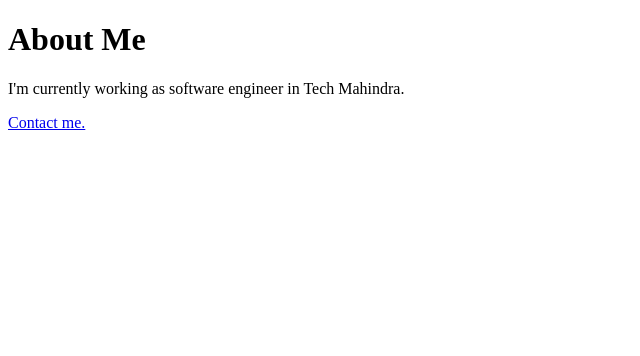
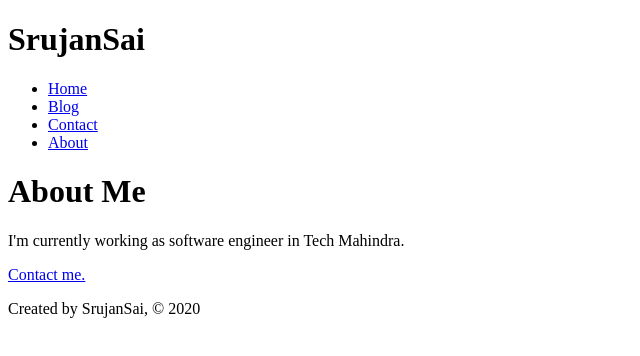
Before and after one commit to srujaan/portfolio, a Gatsby site: page /about in a window 1280 px wide. Shown: the whole page, without its empty margins (0-640 px from the left). Built offline with nearby package versions, Linux system fonts and the light colour scheme; Gatsby itself is replaced by a stand-in of ours.

Commit message:
footer and header

```diff
--- /dev/null
+++ b/src/components/footer.js
@@ -0,0 +1,13 @@
+import React from 'react'
+
+const Footer = () => {
+    return (
+        <footer>
+            <p>
+            Created by SrujanSai, © 2020
+            </p>
+        </footer>
+    )
+}
+
+export default Footer
--- /dev/null
+++ b/src/components/header.js
@@ -0,0 +1,37 @@
+import React from 'react'
+import { Link } from 'gatsby'
+
+const Header = () => {
+    return (
+        <header>
+            <h1>
+                SrujanSai
+            </h1>
+            <ul>
+                <li>
+                    <Link to="/">
+                        Home
+                    </Link>
+                </li>
+                <li>
+                    <Link to="/blog">
+                        Blog
+                    </Link>
+                </li>
+                <li>
+                    <Link to="/contact">
+                        Contact
+                    </Link>
+                </li>
+                <li>
+                    <Link to="/about">
+                        About
+                    </Link>
+                </li>
+            </ul>
+        </header>
+
+    )
+}
+
+export default Header
--- a/src/pages/about.js
+++ b/src/pages/about.js
@@ -1,9 +1,13 @@
 import React from 'react'
 import { Link } from 'gatsby'
+import Footer from '../components/footer'
+import Header from '../components/header'
+
 
 const about = () => {
     return (
         <div>
+            <Header />
             <h1>
                 About Me
             </h1>
@@ -13,6 +17,7 @@
             <Link to="/contact">
                 Contact me.
                 </Link>
+                <Footer />
         </div>
     )
 
--- a/src/pages/blog.js
+++ b/src/pages/blog.js
@@ -1,14 +1,19 @@
 import React from 'react'
+import Footer from '../components/footer'
+import Header from '../components/header'
+
 
 const blogPage = () => {
     return (
         <div>
+            <Header />
             <h1>
                 Blog
             </h1>
             <p>
                 This page will used for blogs.
             </p>
+            <Footer />
         </div>
     )
 }
--- a/src/pages/contact.js
+++ b/src/pages/contact.js
@@ -1,8 +1,12 @@
 import React from 'react'
+
+import Footer from '../components/footer'
+import Header from '../components/header'
 
 const contact = () => {
     return (
         <div>
+            <Header />
             <h1>
                 Contact
             </h1>
@@ -15,6 +19,7 @@
             </li>
             <li>reddit</li>
             </ul>
+            <Footer />
         </div>
     )
 
--- a/src/pages/index.js
+++ b/src/pages/index.js
@@ -1,10 +1,12 @@
 import React from 'react'
 import { Link } from 'gatsby'
-
+import Footer from '../components/footer'
+import Header from '../components/header'
 
 const IndexPage = () => {
     return (
         <div>
+            <Header />
             <h1>
                 Hi there!
             </h1>
@@ -18,6 +20,7 @@
                 Contact me.
                 </Link>
             </p>
+            <Footer />
         </div>
     )
 }
```
